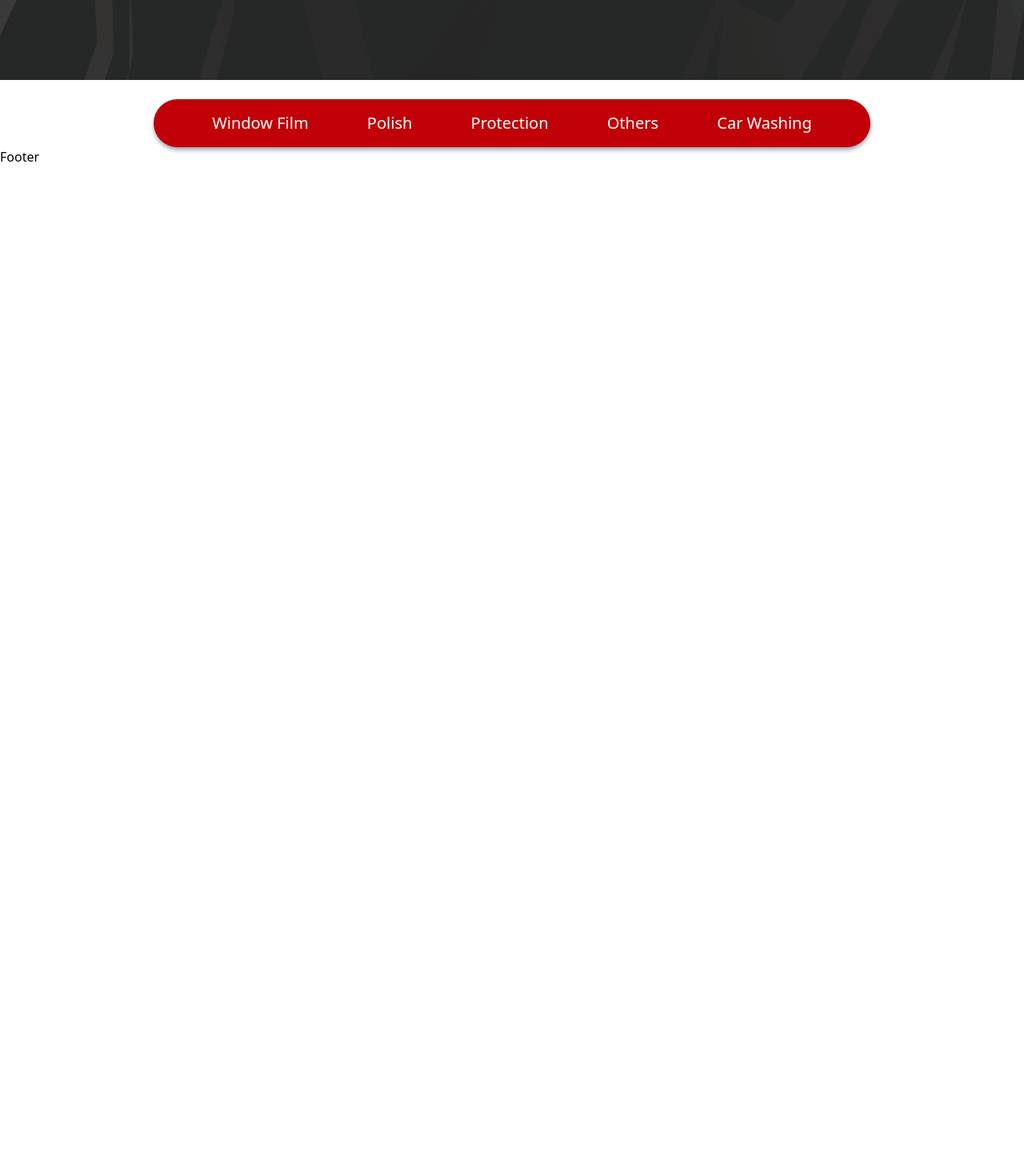
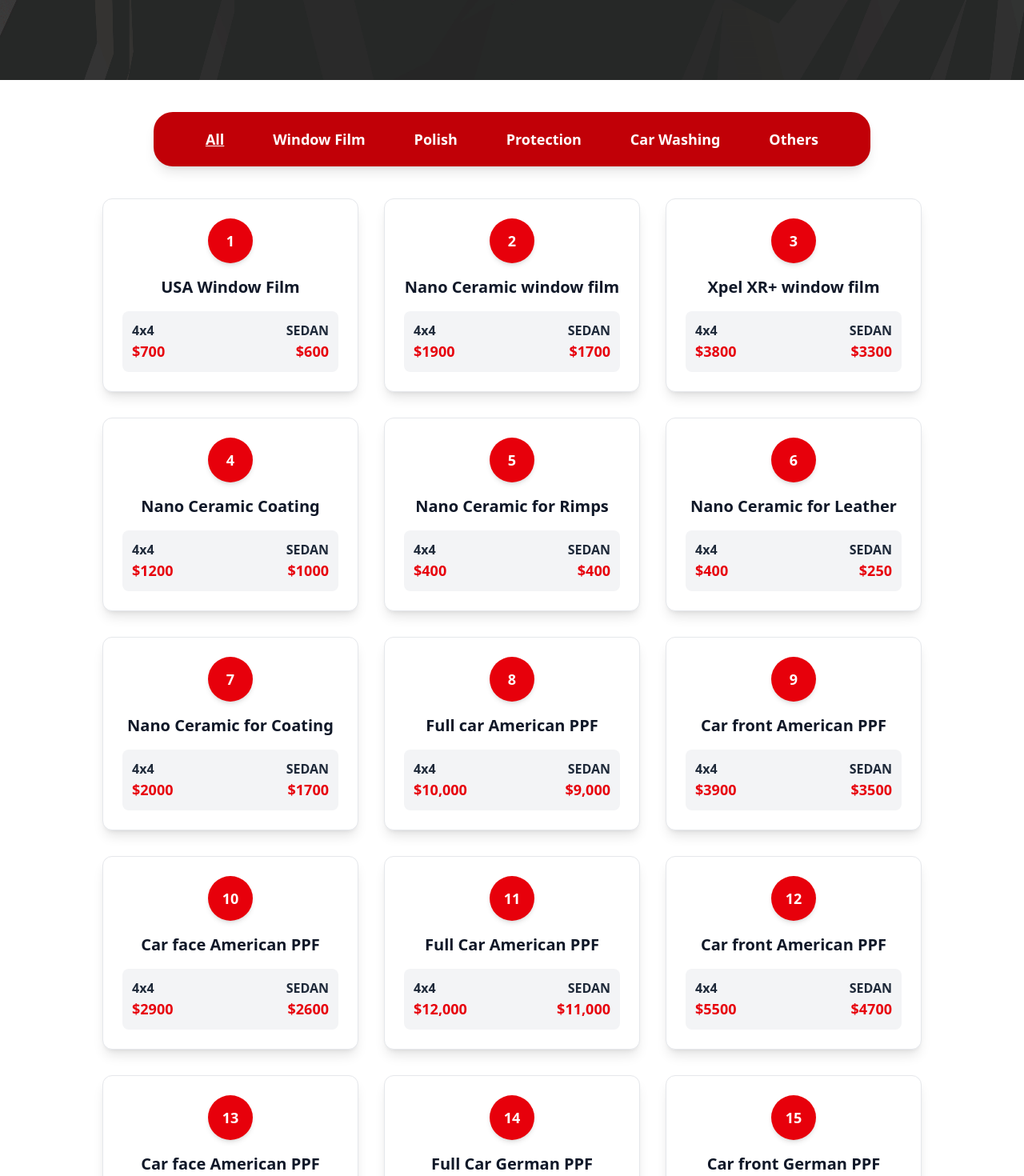
Before and after one commit to shakeel7521951/Trend-Car-Care, a React (Vite) app: page /pricing in a window 1280 px wide. Shown: the part 620-2090 px from the top of the page at 80% size. Before the commit the page ends 828 px from the top, so only its background shows below. Built offline with nearby package versions, Linux system fonts and the light colour scheme.

Commit message:
add pricing page

```diff
--- /dev/null
+++ b/src/components/pricing/PriceData.js
@@ -0,0 +1,276 @@
+const PriceData = [
+  {
+    title: "USA Window Film",
+    category: "Window Film",
+    suv: "4x4",
+    priceSuv: "$700",
+    sedan: "SEDAN",
+    priceSedan: "$600",
+  },
+  {
+    title: "Nano Ceramic window film",
+    category: "Window Film",
+    suv: "4x4",
+    priceSuv: "$1900",
+    sedan: "SEDAN",
+    priceSedan: "$1700",
+  },
+  {
+    title: "Xpel XR+ window film",
+    category: "Window Film",
+    suv: "4x4",
+    priceSuv: "$3800",
+    sedan: "SEDAN",
+    priceSedan: "$3300",
+  },
+  {
+    title: "Nano Ceramic Coating",
+    category: "Protection",
+    suv: "4x4",
+    priceSuv: "$1200",
+    sedan: "SEDAN",
+    priceSedan: "$1000",
+  },
+  {
+    title: "Nano Ceramic for Rimps",
+    category: "Protection",
+    suv: "4x4",
+    priceSuv: "$400",
+    sedan: "SEDAN",
+    priceSedan: "$400",
+  },
+  {
+    title: "Nano Ceramic for Leather",
+    category: "Protection",
+    suv: "4x4",
+    priceSuv: "$400",
+    sedan: "SEDAN",
+    priceSedan: "$250",
+  },
+  {
+    title: "Nano Ceramic for Coating",
+    category: "Protection",
+    suv: "4x4",
+    priceSuv: "$2000",
+    sedan: "SEDAN",
+    priceSedan: "$1700",
+  },
+  {
+    title: "Full car American PPF",
+    category: "Protection",
+    suv: "4x4",
+    priceSuv: "$10,000",
+    sedan: "SEDAN",
+    priceSedan: "$9,000",
+  },
+  {
+    title: "Car front American PPF",
+    category: "Protection",
+    suv: "4x4",
+    priceSuv: "$3900",
+    sedan: "SEDAN",
+    priceSedan: "$3500",
+  },
+  {
+    title: "Car face American PPF",
+    category: "Protection",
+    suv: "4x4",
+    priceSuv: "$2900",
+    sedan: "SEDAN",
+    priceSedan: "$2600",
+  },
+  {
+    title: "Full Car American PPF",
+    category: "Protection",
+    suv: "4x4",
+    priceSuv: "$12,000",
+    sedan: "SEDAN",
+    priceSedan: "$11,000",
+  },
+  {
+    title: "Car front American PPF",
+    category: "Protection",
+    suv: "4x4",
+    priceSuv: "$5500",
+    sedan: "SEDAN",
+    priceSedan: "$4700",
+  },
+  {
+    title: "Car face American PPF",
+    category: "Protection",
+    suv: "4x4",
+    priceSuv: "$3500",
+    sedan: "SEDAN",
+    priceSedan: "$3000",
+  },
+  {
+    title: "Full Car German PPF",
+    category: "Protection",
+    suv: "4x4",
+    priceSuv: "$15000",
+    sedan: "SEDAN",
+    priceSedan: "$13000",
+  },
+  {
+    title: "Car front German PPF",
+    category: "Protection",
+    suv: "4x4",
+    priceSuv: "$7000",
+    sedan: "SEDAN",
+    priceSedan: "$6000",
+  },
+  {
+    title: "Full Car German PPF",
+    category: "Protection",
+    suv: "4x4",
+    priceSuv: "$15000",
+    sedan: "SEDAN",
+    priceSedan: "$13000",
+  },
+  {
+    title: "Car front German PPF",
+    category: "Protection",
+    suv: "4x4",
+    priceSuv: "$7000",
+    sedan: "SEDAN",
+    priceSedan: "$6000",
+  },
+  {
+    title: "Car face German PPF",
+    category: "Protection",
+    suv: "4x4",
+    priceSuv: "$4200",
+    sedan: "SEDAN",
+    priceSedan: "$3500",
+  },
+  {
+    title: "Interior Polish",
+    category: "Polish",
+    suv: "4x4",
+    priceSuv: "$500",
+    sedan: "SEDAN",
+    priceSedan: "$400",
+  },
+  {
+    title: "Exterior Polish",
+    category: "Polish",
+    suv: "4x4",
+    priceSuv: "$800",
+    sedan: "SEDAN",
+    priceSedan: "$650",
+  },
+  {
+    title: "Interior Polish (Diamond)",
+    category: "Polish",
+    suv: "4x4",
+    priceSuv: "$600",
+    sedan: "SEDAN",
+    priceSedan: "$500",
+  },
+  {
+    title: "Exterior Polish (Diammond)",
+    category: "Polish",
+    suv: "4x4",
+    priceSuv: "$950",
+    sedan: "SEDAN",
+    priceSedan: "$800",
+  },
+  {
+    title: "Full Detailing",
+    category: "Polish",
+    suv: "4x4",
+    priceSuv: "$650",
+    sedan: "SEDAN",
+    priceSedan: "$550",
+  },
+  {
+    title: "Head lights Polish",
+    category: "Others",
+    suv: "4x4",
+    priceSuv: "$150",
+    sedan: "SEDAN",
+    priceSedan: "$150",
+  },
+  {
+    title: "Travel Protection",
+    category: "Others",
+    suv: "4x4",
+    priceSuv: "$250",
+    sedan: "SEDAN",
+    priceSedan: "$250",
+  },
+  {
+    title: "Head lights inside clean",
+    category: "Others",
+    suv: "4x4",
+    priceSuv: "As per car type",
+    sedan: "SEDAN",
+    priceSedan: "",
+  },
+  {
+    title: "Head lights cover change",
+    category: "Others",
+    suv: "4x4",
+    priceSuv: "As per car type",
+    sedan: "SEDAN",
+    priceSedan: "",
+  },
+  {
+    title: "Remove and install sticker",
+    category: "Others",
+    suv: "4x4",
+    priceSuv: "As per car type",
+    sedan: "SEDAN",
+    priceSedan: "",
+  },
+  {
+    title: "SUV Car/Big",
+    category: "Car Washing",
+    suv: "Full Wash",
+    priceSuv: "$35",
+    sedan: "Baby Wash",
+    priceSedan: "$25",
+  },
+  {
+    title: "SUV Car",
+    category: "Car Washing",
+    suv: "Full Wash",
+    priceSuv: "$30",
+    sedan: "Baby Wash",
+    priceSedan: "$20",
+  },
+  {
+    title: "Saloon Car",
+    category: "Car Washing",
+    suv: "Full Wash",
+    priceSuv: "$25",
+    sedan: "Baby Wash",
+    priceSedan: "$15",
+  },
+  {
+    title: "Small Bus",
+    category: "Car Washing",
+    suv: "Full Wash",
+    priceSuv: "$40",
+    sedan: "Baby Wash",
+    priceSedan: "$30",
+  },
+  {
+    title: "Medium Bus",
+    category: "Car Washing",
+    suv: "Full Wash",
+    priceSuv: "$50",
+    sedan: "Baby Wash",
+    priceSedan: "$40",
+  },
+  {
+    title: "Motorcycle",
+    category: "Car Washing",
+    suv: "Full Wash",
+    priceSuv: "$15",
+    sedan: "Baby Wash",
+    priceSedan: "--",
+  },
+];
+
+export default PriceData;
--- a/src/components/pricing/PricingList.jsx
+++ b/src/components/pricing/PricingList.jsx
@@ -1,25 +1,91 @@
+import React, { useState, useEffect } from "react";
+import PriceData from "./PriceData";
+import { Link } from "react-router-dom";
+
 const PricingList = () => {
+  const [data, setData] = useState([]);
+  const [selectedCategory, setSelectedCategory] = useState("All");
+
+  useEffect(() => {
+    setData(PriceData);
+  }, []);
+
   const services = [
+    "All",
     "Window Film",
     "Polish",
     "Protection",
+    "Car Washing",
     "Others",
-    "Car Washing",
   ];
 
+  // Filter data based on selected category
+  const filteredData =
+    selectedCategory === "All"
+      ? data
+      : data.filter((item) => item.category === selectedCategory);
+
   return (
-    <div className="mt-6">
-      <div className="max-w-4xl bg-red-700 p-2 rounded-4xl shadow-md shadow-gray-400 mx-auto">
+    <div className="mt-10 px-4">
+      {/* Services Navigation */}
+      <div className="max-w-4xl bg-red-700 p-3 rounded-3xl shadow-lg mx-auto">
         <div className="flex justify-evenly items-center">
           {services.map((service, index) => (
-            <div key={index} className="flex relative group">
-              <div className="text-white p-2 cursor-pointer text-xs sm:text-xl relative">
+            <div key={index} className="group relative">
+              <div
+                className={`text-white font-bold p-2 cursor-pointer text-sm sm:text-lg transition-all ${
+                  selectedCategory === service ? "underline" : ""
+                }`}
+                onClick={() => setSelectedCategory(service)}
+              >
                 {service}
-                <span className="absolute  bottom-0 w-0 h-0.5 bg-white transition-all duration-300 group-hover:w-full" style={{left:'50%',transform:'translate(-50%,50%)'}}></span>
               </div>
             </div>
           ))}
         </div>
+      </div>
+      {/* Steps Cards */}
+      <div className="flex flex-wrap justify-center gap-8 mt-10">
+        {filteredData.map((step, index) => (
+          <div
+            key={index}
+            className="flex flex-col items-center text-center min-w-[320px] bg-white p-6 rounded-xl shadow-lg border border-gray-200 hover:shadow-xl transition-all"
+          >
+            {/* Step Number */}
+            <div className="w-14 h-14 flex items-center justify-center bg-red-600 text-white font-bold text-lg rounded-full shadow-md mb-4">
+              {index + 1}
+            </div>
+
+            {/* Title */}
+            <h3 className="text-lg sm:text-xl font-bold text-gray-900 mb-4">
+              {step.title}
+            </h3>
+
+            {/* Pricing Table */}
+            <div className="w-full flex justify-between items-center bg-gray-100 p-3 rounded-lg text-gray-800">
+              <div className="text-left">
+                <p className="font-semibold">{step.suv}</p>
+                <p className="text-red-600 font-bold text-lg">
+                  {step.priceSuv}
+                </p>
+              </div>
+              <div className="text-right">
+                <p className="font-semibold">{step.sedan}</p>
+                <p className="text-red-600 font-bold text-lg">
+                  {step.priceSedan}
+                </p>
+              </div>
+            </div>
+          </div>
+        ))}
+      </div>
+      <div className= "w-fit mt-10 mx-auto">
+      <Link
+        to="/contact-us"
+        className="bg-red-600  text-white border-2 border-red-600 px-6 py-3 font-semibold text-xl rounded-full hover:bg-white hover:text-red-600 hover:border-red-600 transition-all ease-in-out duration-300 w-fit"
+      >
+        Get In Touch
+      </Link>
       </div>
     </div>
   );
```
